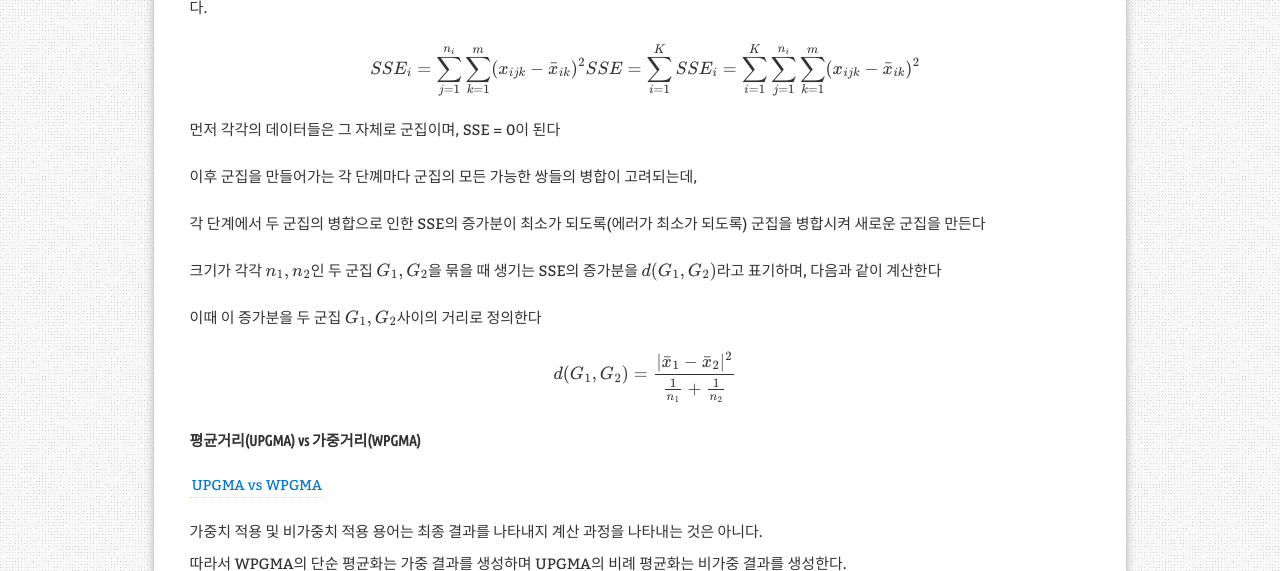
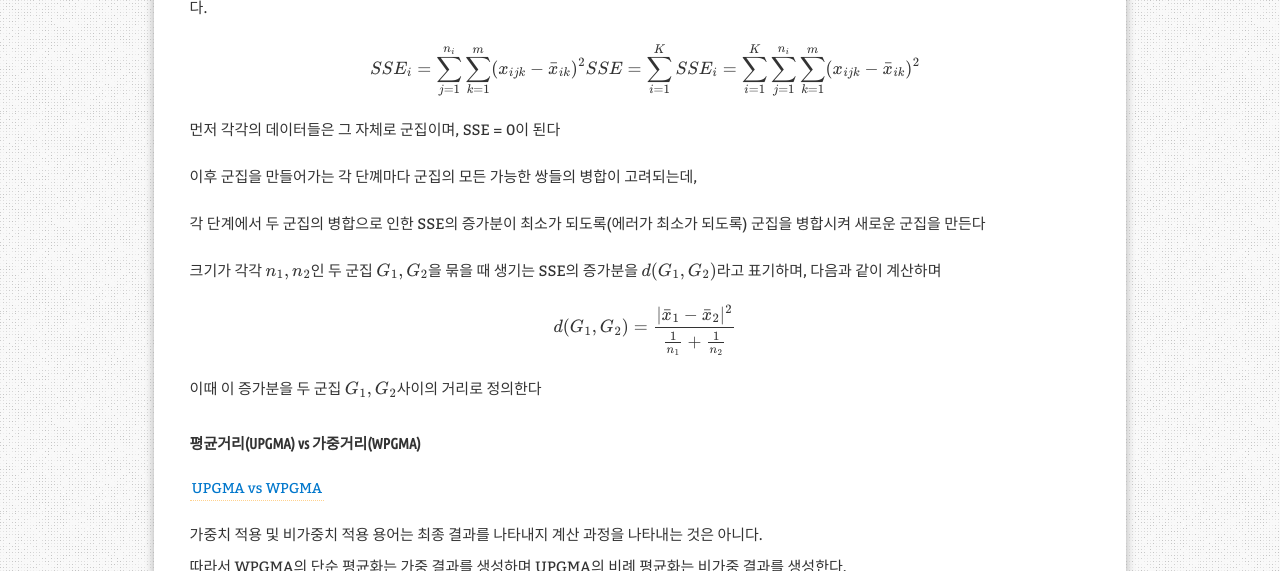
Before and after one commit to aristohyun/aristohyun.github.io, a Jekyll site: the page built from _posts/2021-07-25-Hierachy.md, in a window 1280 px wide and 900 px high, scrolled down 3287 px, cut to the strip 0-571 px from the top of the window. Built offline with Jekyll 4.4.1, drawn with Linux system fonts in a browser that asks for light colours; formulas are drawn with MathJax 3; comment, search, counter and statistics services are not loaded.

Commit message:
Update 2021-07-25-Hierachy.md

```diff
--- a/_posts/2021-07-25-Hierachy.md
+++ b/_posts/2021-07-25-Hierachy.md
@@ -123,13 +123,13 @@ SSE = \sum \limits_ {i=1}^{K} SSE_ i = \sum \limits_ {i=1}^{K} \sum \limits_ {j=
 
 각 단계에서 두 군집의 병합으로 인한 SSE의 증가분이 최소가 되도록(에러가 최소가 되도록) 군집을 병합시켜 새로운 군집을 만든다
 
-크기가 각각 $n_ 1, n_ 2$인 두 군집 $G_ 1, G_ 2$을 묶을 때 생기는 SSE의 증가분을 $d(G_ 1, G_ 2)$라고 표기하며, 다음과 같이 계산한다
-
-이때 이 증가분을 두 군집 $G_ 1, G_ 2$사이의 거리로 정의한다
+크기가 각각 $n_ 1, n_ 2$인 두 군집 $G_ 1, G_ 2$을 묶을 때 생기는 SSE의 증가분을 $d(G_ 1, G_ 2)$라고 표기하며, 다음과 같이 계산하며
 
 @
 d(G_ 1, G_ 2) = \frac {|\bar x_ 1 - \bar x_ 2|^2}{\frac {1}{n_ 1} + \frac {1}{n_ 2}}
 @
+
+이때 이 증가분을 두 군집 $G_ 1, G_ 2$사이의 거리로 정의한다
 
 #### 평균거리(UPGMA) vs 가중거리(WPGMA)
 
```
